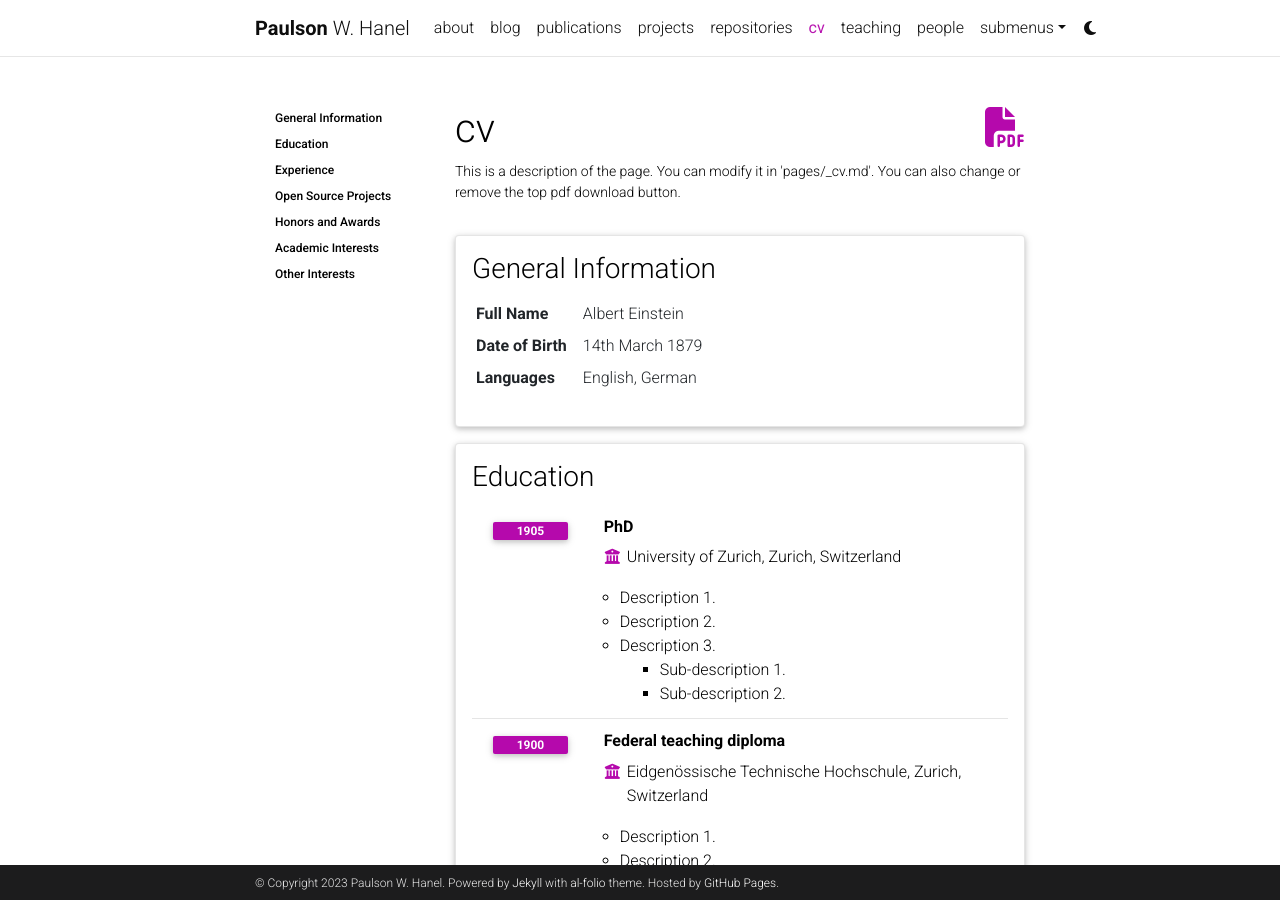
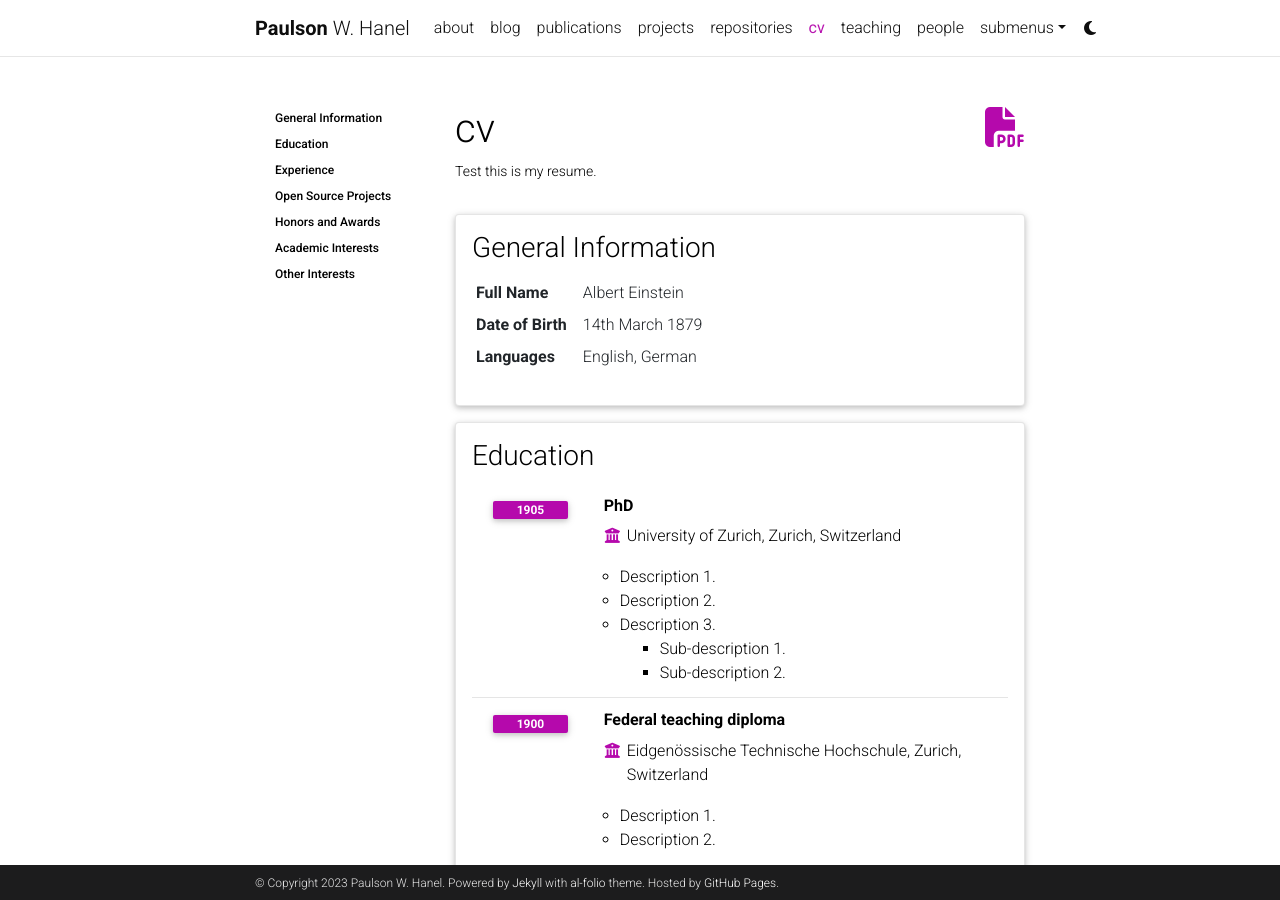
Before and after one commit to Flogging0140/fizzyvermin.github.io, a Jekyll site: the page built from _pages/cv.md, in a window 1280 px wide and 900 px high. Built offline with Jekyll 4.4.1, drawn with Linux system fonts in a browser that asks for light colours; comment, search, counter and statistics services are not loaded; a style sheet for code colours, icons or effects is not loaded.

Commit message:
added pdf

```diff
--- a/_pages/cv.md
+++ b/_pages/cv.md
@@ -4,8 +4,8 @@
 title: cv
 nav: true
 nav_order: 4
-cv_pdf: example_pdf.pdf
-description: This is a description of the page. You can modify it in 'pages/_cv.md'. You can also change or remove the top pdf download button.
+cv_pdf: 2023_Resume_1pg_TEMPLATE_NoContact.pdf
+description: Test this is my resume.
 toc:
   sidebar: left
 ---
```
Also changed, not shown: 1 other file.
